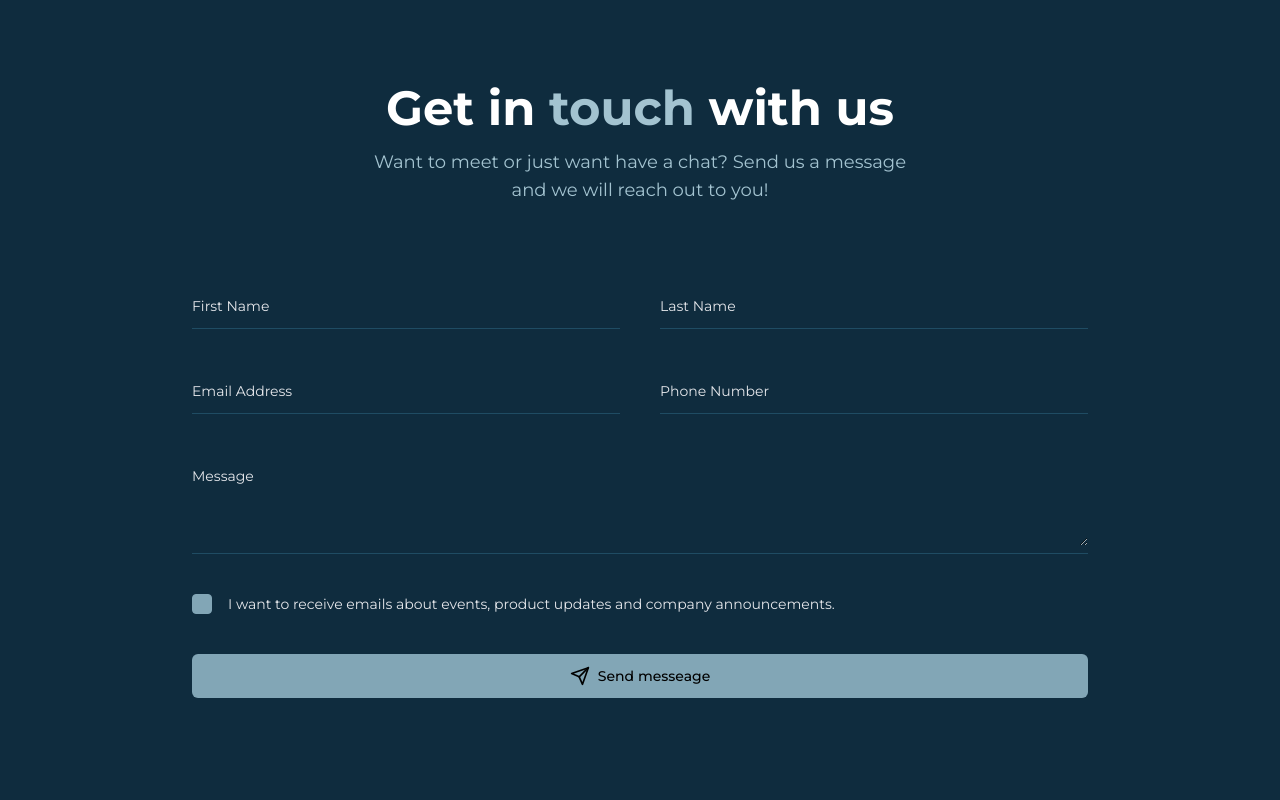
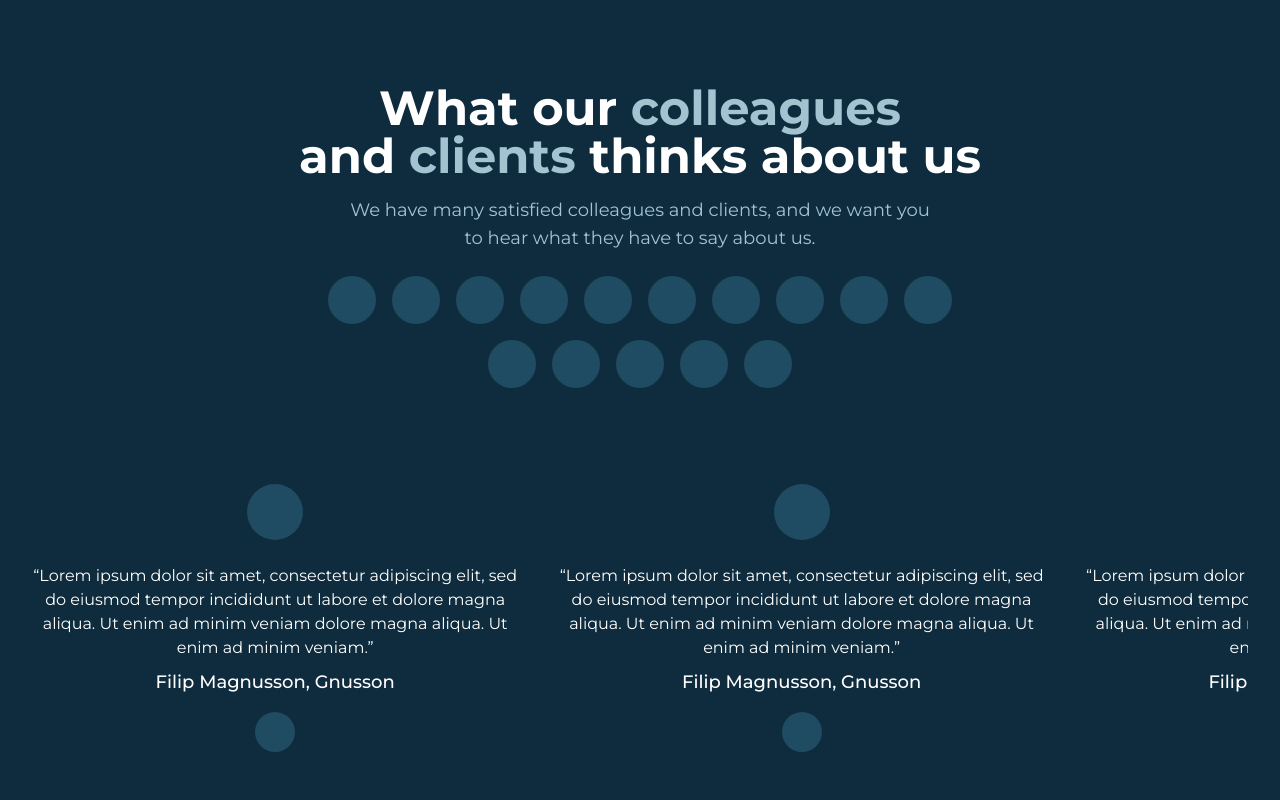
Before and after one commit to GnussonNet/garmstudios.com, a React (Create React App) app: page / in a window 1280 px wide. Shown: the part 1020-1820 px from the top of the page. Built offline with nearby package versions, Linux system fonts and the light colour scheme.

Commit message:
Added Proccess view and Testimonials view

```diff
--- a/src/pages/Home.tsx
+++ b/src/pages/Home.tsx
@@ -2,26 +2,33 @@ import React from "react";
 // import background from "../assets/background.png"
 import CallToActionView from "../views/CallToActionView";
 import ContactView from "../views/ContactView";
+import ProcessView from "../views/ProcessView";
+import TestimonialsView from "../views/TestimonialsView";
 import TrustView from "../views/TrustView";
 
 function Home() {
-  return <div className="">
-    {/* <div className="relative">
+  return (
+    <div className="">
+      {/* <div className="relative">
       <img className="bg-cover h-screen" src={background} alt="background" />
       <div className="container mx-auto px-4 absolute bottom-20 left-16">
         <h1 className="text-8xl font-extrabold">We<br /><span className="text-[#B8D4E1]">Capture</span><br />Moments.</h1>
       </div>
     </div> */}
 
-    <div className="h-screen"></div>
+      <div className="h-screen"></div>
 
-    <TrustView />
+      <TrustView />
 
-    <ContactView />
+      <TestimonialsView />
 
-    <CallToActionView />
+      <ProcessView />
 
-  </div>;
+      <ContactView />
+
+      <CallToActionView />
+    </div>
+  );
 }
 
 export default Home;
--- /dev/null
+++ b/src/views/ProcessView.tsx
@@ -0,0 +1,23 @@
+import React from "react";
+
+const ProcessView = () => {
+  return (
+    <section className="mx-auto mt-28 max-w-screen-xl px-4 sm:px-6 md:mt-48 lg:px-8">
+      <div>
+        <h1 className="text-center text-3xl font-bold md:text-5xl">
+          From <span className="text-garm-blue-100">Idea</span>, to finished{" "}
+          <span className="text-garm-blue-100">product</span>
+        </h1>
+        <p className="mt-1 text-center text-lg text-garm-blue-100 md:mt-4">
+          To better explain how we work, from idea to finished product
+          <span className="block">we have created a short video!</span>
+        </p>
+      </div>
+      <div className="mt-16 flex aspect-video w-full items-center justify-center rounded-xl bg-gray-900">
+        <div className="bg-garm-blue-600"></div>
+      </div>
+    </section>
+  );
+};
+
+export default ProcessView;
--- /dev/null
+++ b/src/views/TestimonialsView.tsx
@@ -0,0 +1,96 @@
+import React from "react";
+
+const TestimonialsView = () => {
+  return (
+    <section className="mx-auto mt-28 max-w-screen-xl px-4 sm:px-6 md:mt-48 lg:px-8">
+      <div>
+        <h1 className="text-center text-3xl font-bold md:text-5xl">
+          What our <span className="text-garm-blue-100">colleagues</span>
+          <br />
+          and <span className="text-garm-blue-100">clients</span> thinks about
+          us
+        </h1>
+        <p className="mt-1 text-center text-lg text-garm-blue-100 md:mt-4">
+          We have many satisfied colleagues and clients, and we want you
+          <br />
+          to hear what they have to say about us.
+        </p>
+      </div>
+      <div>
+        <div className="mx-auto flex max-w-2xl flex-wrap items-center justify-center gap-2 pt-6 text-center md:gap-4">
+          <div className="h-10 w-10 rounded-full bg-garm-blue-600 md:h-12 md:w-12"></div>
+          <div className="h-10 w-10 rounded-full bg-garm-blue-600 md:h-12 md:w-12"></div>
+          <div className="h-10 w-10 rounded-full bg-garm-blue-600 md:h-12 md:w-12"></div>
+          <div className="h-10 w-10 rounded-full bg-garm-blue-600 md:h-12 md:w-12"></div>
+          <div className="h-10 w-10 rounded-full bg-garm-blue-600 md:h-12 md:w-12"></div>
+          <div className="h-10 w-10 rounded-full bg-garm-blue-600 md:h-12 md:w-12"></div>
+          <div className="h-10 w-10 rounded-full bg-garm-blue-600 md:h-12 md:w-12"></div>
+          <div className="h-10 w-10 rounded-full bg-garm-blue-600 md:h-12 md:w-12"></div>
+          <div className="h-10 w-10 rounded-full bg-garm-blue-600 md:h-12 md:w-12"></div>
+          <div className="h-10 w-10 rounded-full bg-garm-blue-600 md:h-12 md:w-12"></div>
+          <div className="h-10 w-10 rounded-full bg-garm-blue-600 md:h-12 md:w-12"></div>
+          <div className="h-10 w-10 rounded-full bg-garm-blue-600 md:h-12 md:w-12"></div>
+          <div className="h-10 w-10 rounded-full bg-garm-blue-600 md:h-12 md:w-12"></div>
+          <div className="h-10 w-10 rounded-full bg-garm-blue-600 md:h-12 md:w-12"></div>
+          <div className="h-10 w-10 rounded-full bg-garm-blue-600 md:h-12 md:w-12"></div>
+        </div>
+        <div className="mt-16 flex gap-10 overflow-y-auto pb-8 md:mt-24">
+          <div className="flex w-3/4 flex-shrink-0 flex-col items-center text-center md:w-2/5">
+            <div className="h-12 w-12 rounded-full bg-garm-blue-600 md:h-14 md:w-14"></div>
+            <p className="mt-6 text-center">
+              “Lorem ipsum dolor sit amet, consectetur adipiscing elit, sed do
+              eiusmod tempor incididunt ut labore et dolore magna aliqua. Ut
+              enim ad minim veniam dolore magna aliqua. Ut enim ad minim
+              veniam.”
+            </p>
+            <h3 className="mt-2 text-lg font-medium">
+              Filip Magnusson, Gnusson
+            </h3>
+            <div className="mt-4 h-8 w-8 rounded-full bg-garm-blue-600 md:h-10 md:w-10"></div>
+          </div>
+          <div className="flex w-3/4 flex-shrink-0 flex-col items-center text-center md:w-2/5">
+            <div className="h-12 w-12 rounded-full bg-garm-blue-600 md:h-14 md:w-14"></div>
+            <p className="mt-6 text-center">
+              “Lorem ipsum dolor sit amet, consectetur adipiscing elit, sed do
+              eiusmod tempor incididunt ut labore et dolore magna aliqua. Ut
+              enim ad minim veniam dolore magna aliqua. Ut enim ad minim
+              veniam.”
+            </p>
+            <h3 className="mt-2 text-lg font-medium">
+              Filip Magnusson, Gnusson
+            </h3>
+            <div className="mt-4 h-8 w-8 rounded-full bg-garm-blue-600 md:h-10 md:w-10"></div>
+          </div>
+          <div className="flex w-3/4 flex-shrink-0 flex-col items-center text-center md:w-2/5">
+            <div className="h-12 w-12 rounded-full bg-garm-blue-600 md:h-14 md:w-14"></div>
+            <p className="mt-6 text-center">
+              “Lorem ipsum dolor sit amet, consectetur adipiscing elit, sed do
+              eiusmod tempor incididunt ut labore et dolore magna aliqua. Ut
+              enim ad minim veniam dolore magna aliqua. Ut enim ad minim
+              veniam.”
+            </p>
+            <h3 className="mt-2 text-lg font-medium">
+              Filip Magnusson, Gnusson
+            </h3>
+            <div className="mt-4 h-8 w-8 rounded-full bg-garm-blue-600 md:h-10 md:w-10"></div>
+          </div>
+          <div className="flex w-3/4 flex-shrink-0 flex-col items-center text-center md:w-2/5">
+            <div className="h-12 w-12 rounded-full bg-garm-blue-600 md:h-14 md:w-14"></div>
+            <p className="mt-6 text-center">
+              “Lorem ipsum dolor sit amet, consectetur adipiscing elit, sed do
+              eiusmod tempor incididunt ut labore et dolore magna aliqua. Ut
+              enim ad minim veniam dolore magna aliqua. Ut enim ad minim
+              veniam.”
+            </p>
+            <h3 className="mt-2 text-lg font-medium">
+              Filip Magnusson, Gnusson
+            </h3>
+            <div className="mt-4 h-8 w-8 rounded-full bg-garm-blue-600 md:h-10 md:w-10"></div>
+          </div>
+        </div>
+      </div>
+    </section>
+  );
+};
+
+export default TestimonialsView;
```
